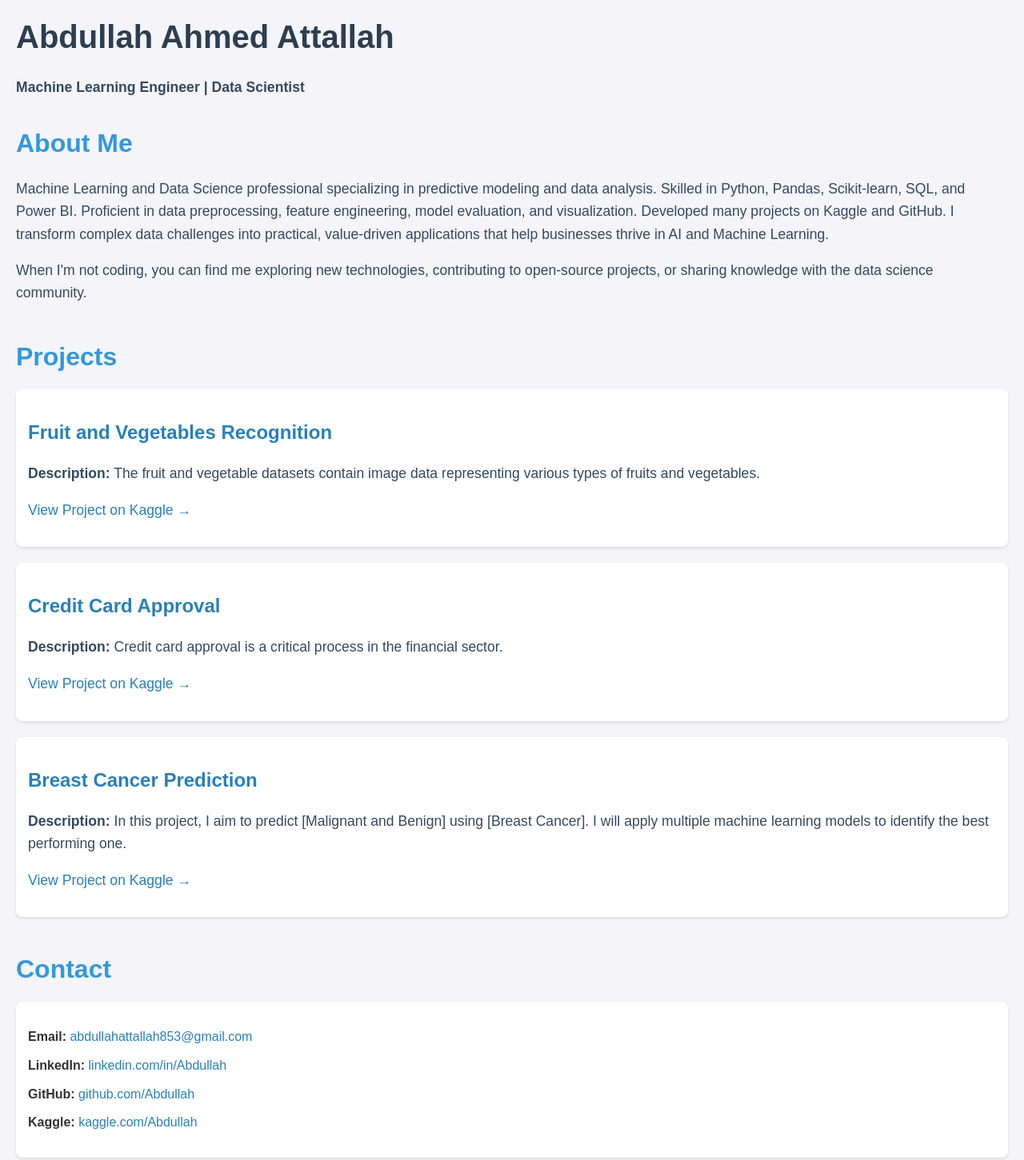
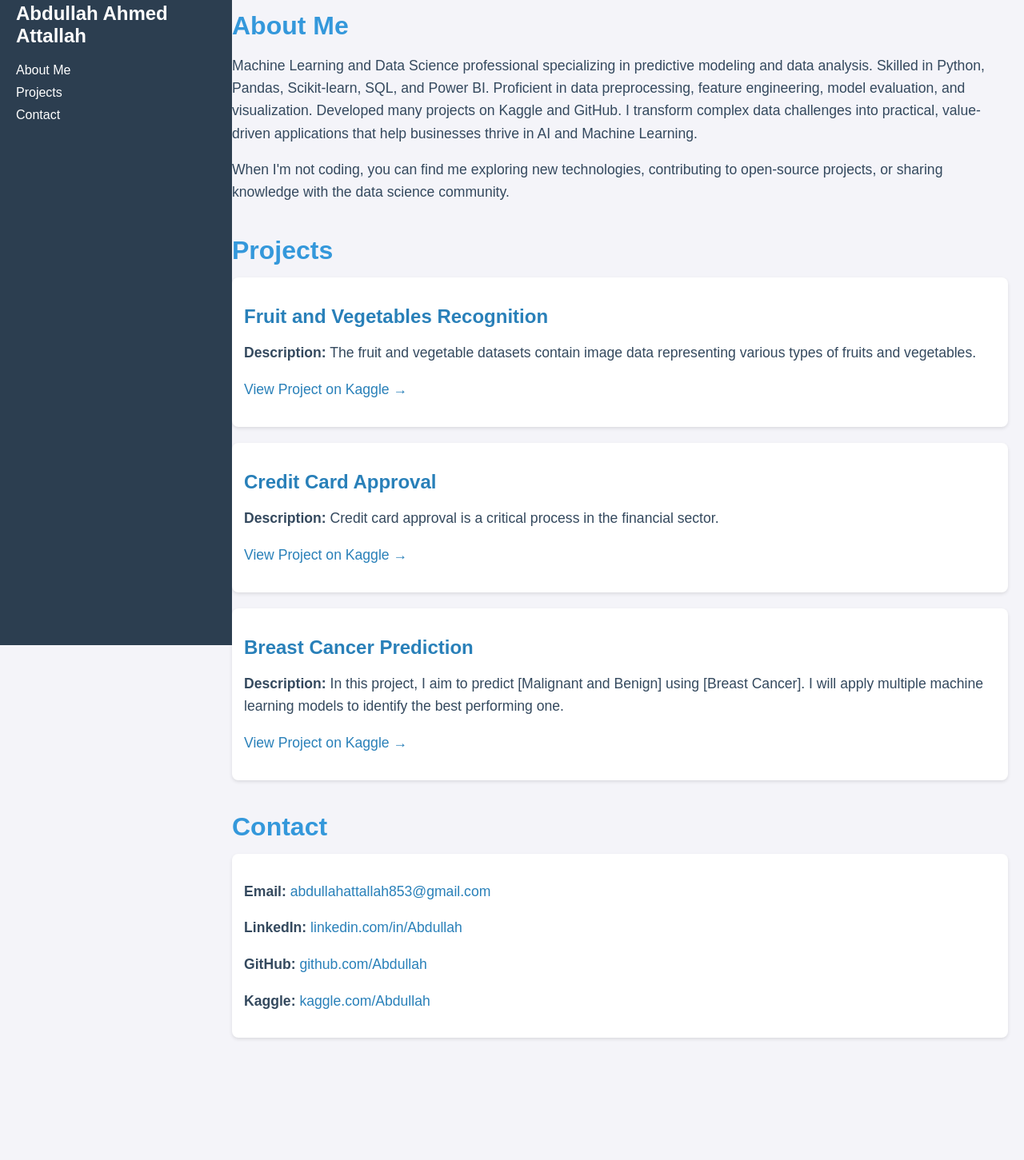
Before and after one commit to Abdullah-Attallah/Abdullah_Ahmed.github.io, a plain HTML site: page index.html in a window 1280 px wide. Shown: the part 33-1484 px from the top of the page at 80% size. After the commit the page ends 1391 px from the top, so only its background shows below. Drawn offline with Linux system fonts and the light colour scheme.

Commit message:
Update index.html

```diff
--- a/index.html
+++ b/index.html
@@ -7,21 +7,43 @@
   <style>
     body {
       font-family: Arial, sans-serif;
+      margin: 0;
+      padding: 0;
+      display: flex;
       background-color: #f4f4f9;
-      color: #333;
-      margin: 0;
+    }
+    .sidebar {
+      width: 250px;
+      background-color: #2c3e50;
+      color: #fff;
       padding: 20px;
-      line-height: 1.6;
+      height: 100vh;
+      position: fixed;
     }
-    h1 {
-      color: #2c3e50;
-      font-size: 2.5em;
-      margin-bottom: 10px;
+    .sidebar h1 {
+      font-size: 1.5em;
+      margin-bottom: 20px;
+    }
+    .sidebar a {
+      color: #fff;
+      text-decoration: none;
+      display: block;
+      margin: 10px 0;
+    }
+    .sidebar a:hover {
+      text-decoration: underline;
+    }
+    .main-content {
+      margin-left: 270px;
+      padding: 20px;
+      flex: 1;
+    }
+    .section {
+      margin-bottom: 40px;
     }
     h2 {
       color: #3498db;
       font-size: 2em;
-      margin-top: 30px;
       margin-bottom: 15px;
     }
     h3 {
@@ -33,6 +55,7 @@
     p {
       color: #34495e;
       font-size: 1.1em;
+      line-height: 1.6;
     }
     a {
       color: #2980b9;
@@ -40,16 +63,6 @@
     }
     a:hover {
       text-decoration: underline;
-    }
-    ul {
-      list-style-type: none;
-      padding: 0;
-    }
-    li {
-      margin-bottom: 10px;
-    }
-    .section {
-      margin-bottom: 40px;
     }
     .project {
       background-color: #ffffff;
@@ -67,10 +80,18 @@
   </style>
 </head>
 <body>
+  <!-- Sidebar -->
+  <div class="sidebar">
     <h1>Abdullah Ahmed Attallah</h1>
-  <p><strong>Machine Learning Engineer | Data Scientist</strong></p>
+    <a href="#about">About Me</a>
+    <a href="#projects">Projects</a>
+    <a href="#contact">Contact</a>
+  </div>
 
-  <div class="section">
+  <!-- Main Content -->
+  <div class="main-content">
+    <!-- About Me Section -->
+    <div id="about" class="section">
       <h2>About Me</h2>
       <p>
         Machine Learning and Data Science professional specializing in predictive modeling and data analysis. Skilled in Python, Pandas, Scikit-learn, SQL, and Power BI. Proficient in data preprocessing, feature engineering, model evaluation, and visualization. Developed many projects on Kaggle and GitHub. I transform complex data challenges into practical, value-driven applications that help businesses thrive in AI and Machine Learning.
@@ -80,7 +101,8 @@
       </p>
     </div>
 
-  <div class="section">
+    <!-- Projects Section -->
+    <div id="projects" class="section">
       <h2>Projects</h2>
 
       <div class="project">
@@ -102,15 +124,15 @@
       </div>
     </div>
 
-  <div class="section">
+    <!-- Contact Section -->
+    <div id="contact" class="section">
       <h2>Contact</h2>
       <div class="contact-info">
-      <ul>
-        <li><strong>Email:</strong> <a href="mailto:abdullahattallah853@gmail.com">abdullahattallah853@gmail.com</a></li>
-        <li><strong>LinkedIn:</strong> <a href="https://www.linkedin.com/in/abdullah-data-science/">linkedin.com/in/Abdullah</a></li>
-        <li><strong>GitHub:</strong> <a href="https://github.com/Abdullah-Attallah">github.com/Abdullah</a></li>
-        <li><strong>Kaggle:</strong> <a href="https://www.kaggle.com/abdullahahmed98">kaggle.com/Abdullah</a></li>
-      </ul>
+        <p><strong>Email:</strong> <a href="mailto:abdullahattallah853@gmail.com">abdullahattallah853@gmail.com</a></p>
+        <p><strong>LinkedIn:</strong> <a href="https://www.linkedin.com/in/abdullah-data-science/">linkedin.com/in/Abdullah</a></p>
+        <p><strong>GitHub:</strong> <a href="https://github.com/Abdullah-Attallah">github.com/Abdullah</a></p>
+        <p><strong>Kaggle:</strong> <a href="https://www.kaggle.com/abdullahahmed98">kaggle.com/Abdullah</a></p>
+      </div>
     </div>
   </div>
 </body>
```
Lines whose indentation alone changed are shown as unchanged.
